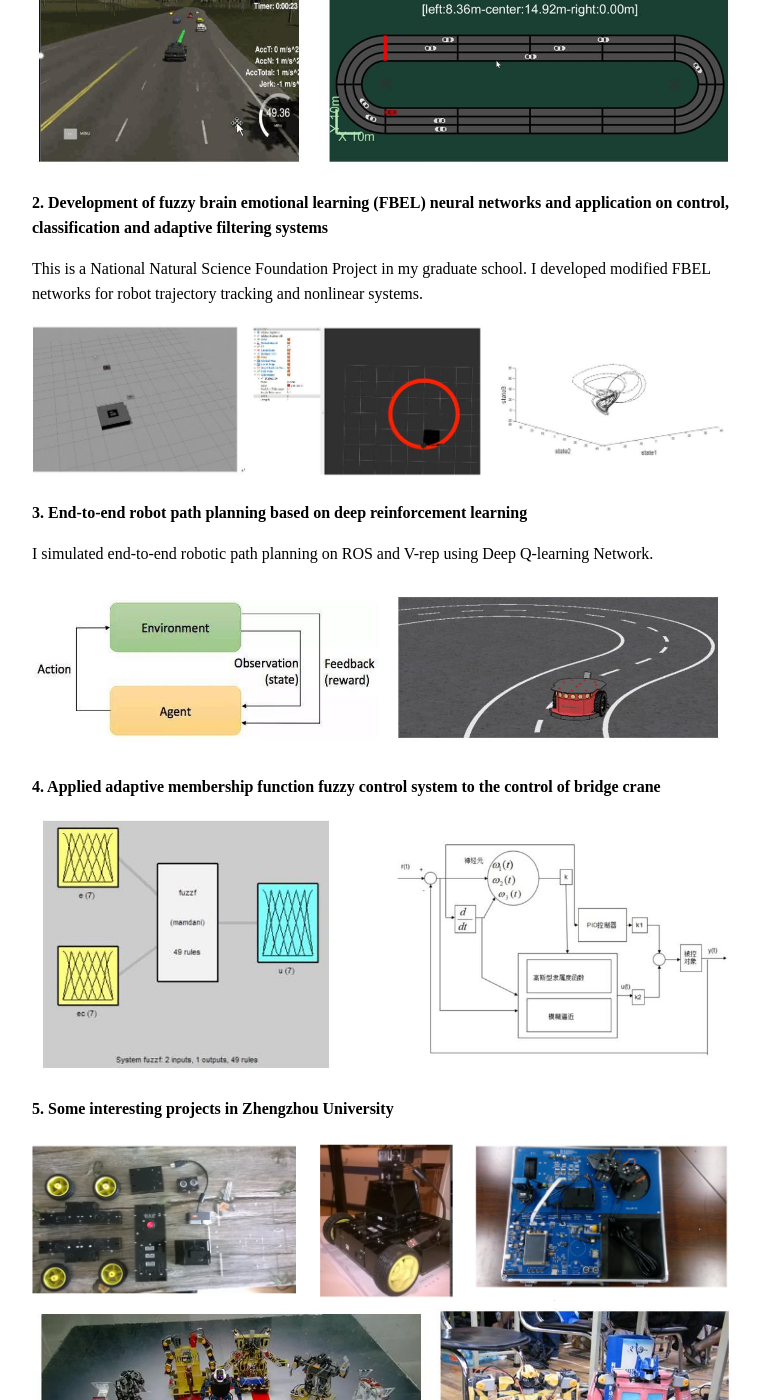
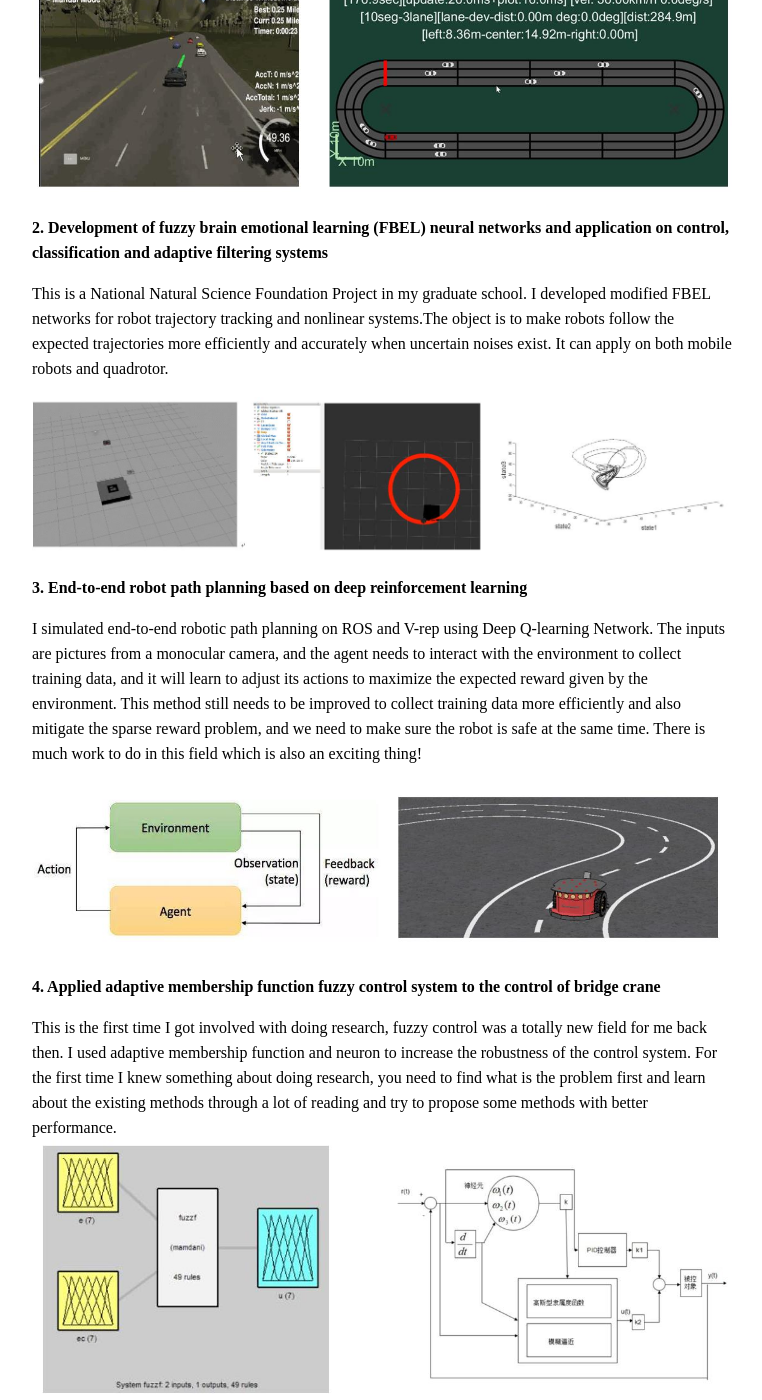
Before and after one commit to Zhouqianqian/Zhouqianqian.github.io, a Jekyll site: the page built from index.md, in a window 1280 px wide and 1400 px high, scrolled down 913 px. Shown: the whole window, without its empty margins (258-1020 px from the left). Built offline with Jekyll 4.4.1, drawn with Linux system fonts in a browser that asks for light colours; our own code applies the rules of GitHub Pages for plain Markdown files; some of the changed text lies outside the part shown.

Commit message:
add content

```diff
--- a/index.md
+++ b/index.md
@@ -23,7 +23,7 @@ I joined the Robotics Lab in my undergraduate school and did some interesting pr
 
  **1. Decision and planning algorithm for autonomous cars**
 
-My job was to survey existing methods for decision and planning methods for autonomous cars and develop a model to decide whether lane changing is allowed. I used a gap model and a model based on finite state machine.[Planning & Decision-Making Overview](Planning & Decision-Making Overview.png)
+My job was to survey existing methods for decision and planning methods for autonomous cars and develop a model to decide whether lane changing is allowed. I used a gap model and a model based on finite state machine. [Here](Planning & Decision-Making Overview.png) is a brain mapping of the overview about current method of decision and planning for auto-cars.
 
 <img src="uisee.jpg" />
 
@@ -32,23 +32,25 @@ My job was to survey existing methods for decision and planning methods for auto
 
  **2. Development of fuzzy brain emotional learning (FBEL) neural networks and application on control, classification and adaptive filtering systems**
 
-This is a National Natural Science Foundation Project in my graduate school. I developed modified FBEL networks for robot trajectory tracking and nonlinear systems.
+This is a National Natural Science Foundation Project in my graduate school. I developed modified FBEL networks for robot trajectory tracking and nonlinear systems.The object is to make robots follow the expected trajectories more efficiently and accurately when uncertain noises exist. It can apply on both mobile robots and quadrotor.
 
 
 <img src="xmu.jpg" />
 
  **3. End-to-end robot path planning based on deep reinforcement learning**
 
-I simulated end-to-end robotic path planning on ROS and V-rep using Deep Q-learning Network.
+I simulated end-to-end robotic path planning on ROS and V-rep using Deep Q-learning Network. The inputs are pictures from a monocular camera, and the agent needs to interact with the environment to collect training data, and it will learn to adjust its actions to maximize  the expected reward given by the environment. This method still needs to be improved to collect training data more efficiently and also mitigate the sparse reward problem, and we need to make sure the robot is safe at the same time. There is much work to do in this field which is also an exciting thing!
 
 
 <img src="dqn.jpg" />
 
 **4. Applied adaptive membership function fuzzy control system to the control of bridge crane**
 
+This is the first time I got involved with doing research, fuzzy control was a totally new field for me back then. I used adaptive membership function and neuron to increase the robustness of the control system. For the first time I knew something about doing research, you need to find what is the problem first and learn about the existing methods through a lot of reading and try to propose some methods with better performance.
 <img src="zju.jpg" />
 
  **5. Some interesting projects in Zhengzhou University**
 
+I stayed in the Robotics Lab in my undergraduate school for about a year and a half and did some interesting projects and also participated the Robotics Competition. The following pictures show modularized robotic experimental cases I designed with my friends for beginners learning robots, we only left inputs and outputs so students would not stuck in some details at beginning.
 <img src="zzu2.png" />
 <img src="zzu3.jpg" />
```
